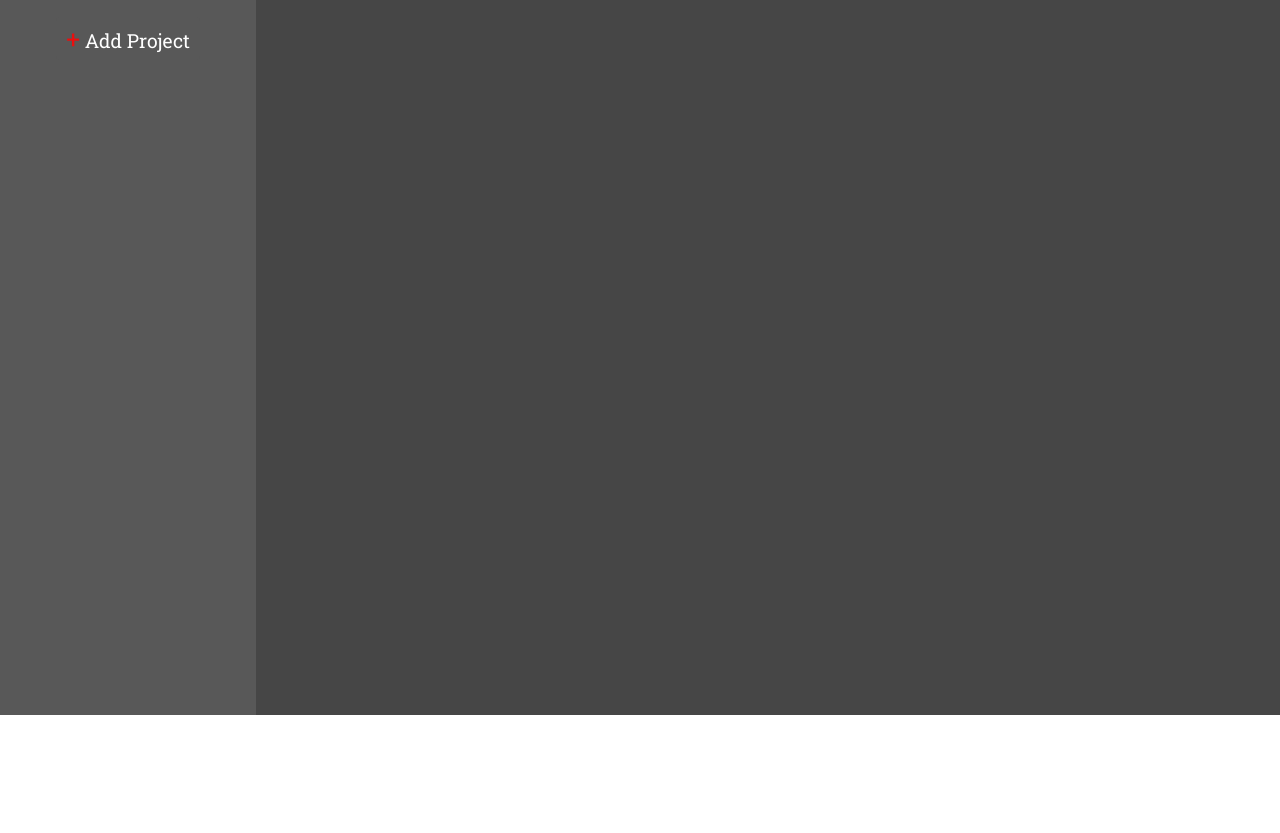
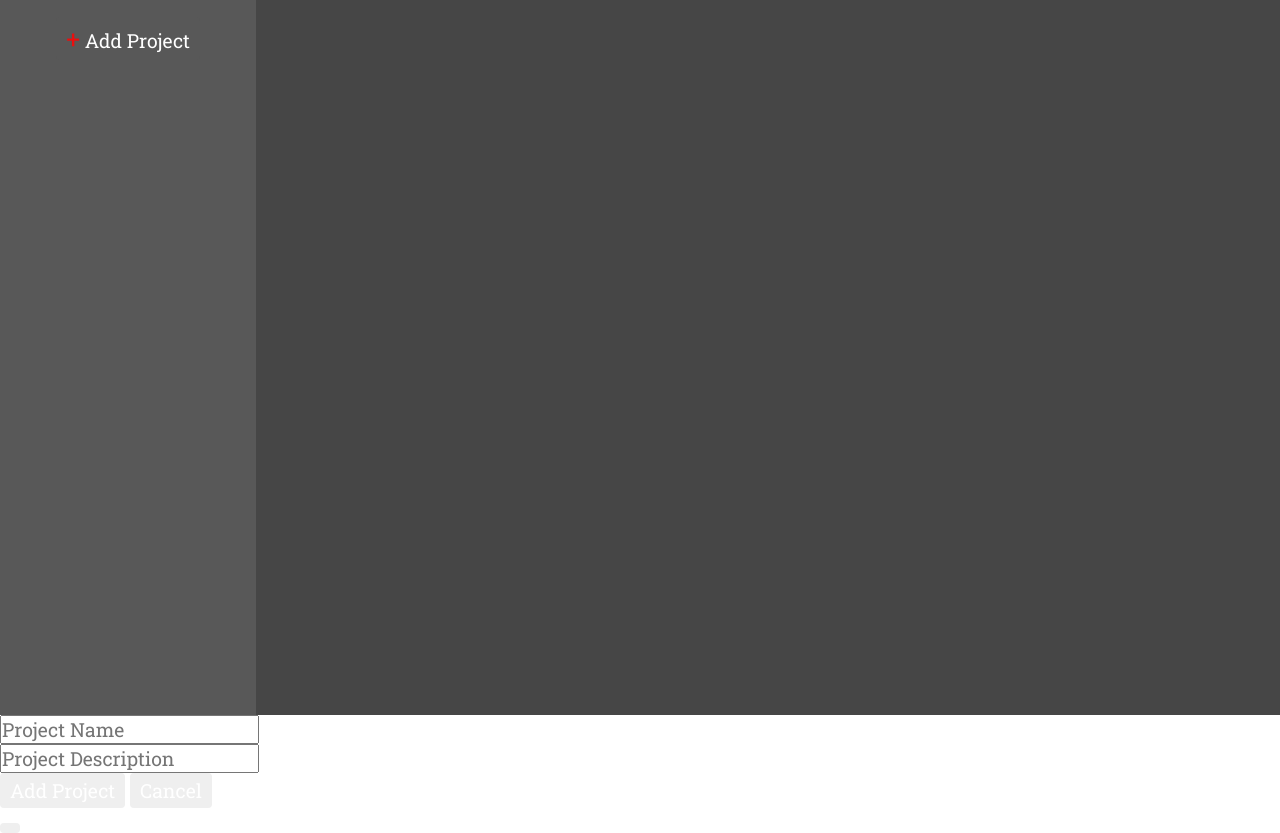
Before and after one commit to Oraiyon/to-do-list, a website built with webpack: page src/template.html in a window 1280 px wide. Shown: the part 85-918 px from the top of the page. Before the commit the page ends 800 px from the top, so only its background shows below. Built offline with nearby package versions, Linux system fonts and the light colour scheme.

Commit message:
added modal structure

```diff
--- a/src/template.html
+++ b/src/template.html
@@ -22,5 +22,19 @@
             <button class="addTask">+ Add Task</button>
         </div>
     </div>
+    <section class="modal hidden">
+        <div class="modalName">
+            <input type="text" id="modalName" placeholder="Project Name" maxlength="20">
+        </div>
+        <div class="modalDescription">
+            <input type="text" id="modalDescription" placeholder="Project Description" maxlength="20">
+        </div>
+        <div class="modalButtons">
+            <button class="modalAdd">Add Project</button>
+            <button class="modalCancel">Cancel</button>
+        </div>
+    </section>
+    <div class="overlay hidden"></div>
+    <button class="btn btn-open"></button>
 </body>
 </html>
```
